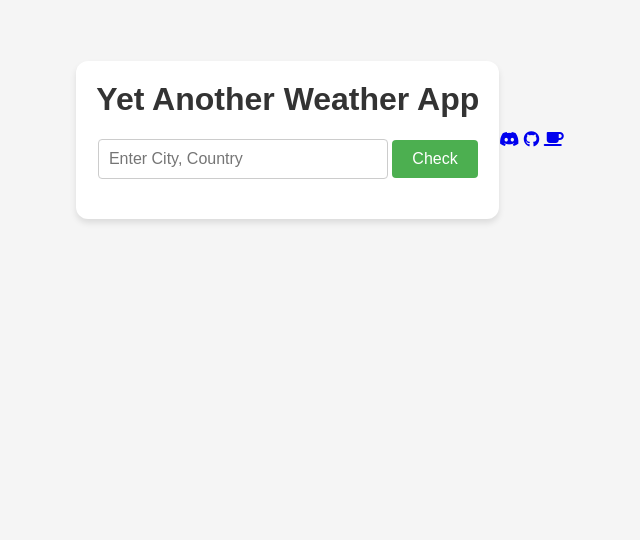
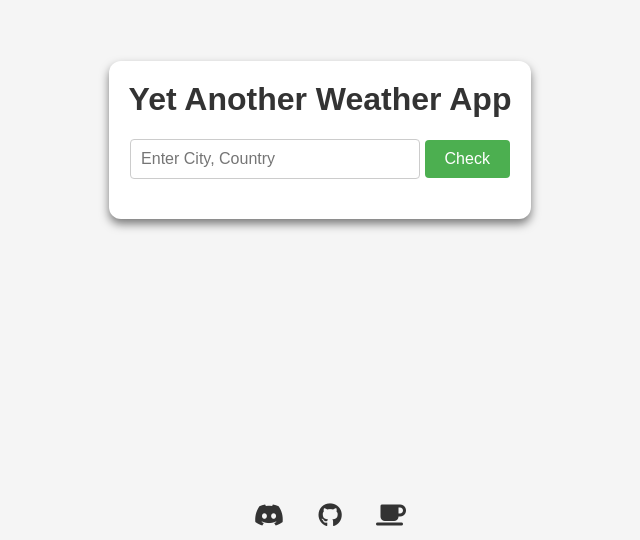
Before and after one commit to ThatSINEWAVE/YetAnotherWeatherAPP, a plain HTML site: page index.html in a window 1280 px wide. Shown: the part 260-800 px from the top of the page, without its empty margins (320-960 px from the left). Drawn offline with Linux system fonts and the light colour scheme.

Commit message:
Update styles.css

```diff
--- a/styles.css
+++ b/styles.css
@@ -13,7 +13,7 @@ body {
   max-width: 400px;
   padding: 20px;
   background-color: #fff;
-  box-shadow: 0 4px 6px rgba(0, 0, 0, 0.1);
+  box-shadow: 0 5px 10px rgba(0, 0, 0, 0.5);
   text-align: center;
   border-radius: 12px;
 }
@@ -59,6 +59,7 @@ h1 {
 .weather-info {
   display: none;
   margin-top: 20px;
+  font-weight: bold;
 }
 
 .location, .current-weather {
@@ -66,7 +67,7 @@ h1 {
 }
 
 #weather-icon {
-  font-size: 48px;
+  font-size: 100px;
   color: #333;
 }
 
@@ -78,3 +79,21 @@ h1 {
 .wind-speed {
   color: #666;
 }
+
+.footer {
+  background-color: transparent;
+  position: fixed;
+  bottom: 0;
+  left: 0;
+  width: 100%;
+  padding: 10px;
+  text-align: center;
+  z-index: 999;
+}
+
+.social-icons a {
+  color: #333;
+  text-decoration: none;
+  margin: 0 15px;
+  font-size: 24px;
+}
```
